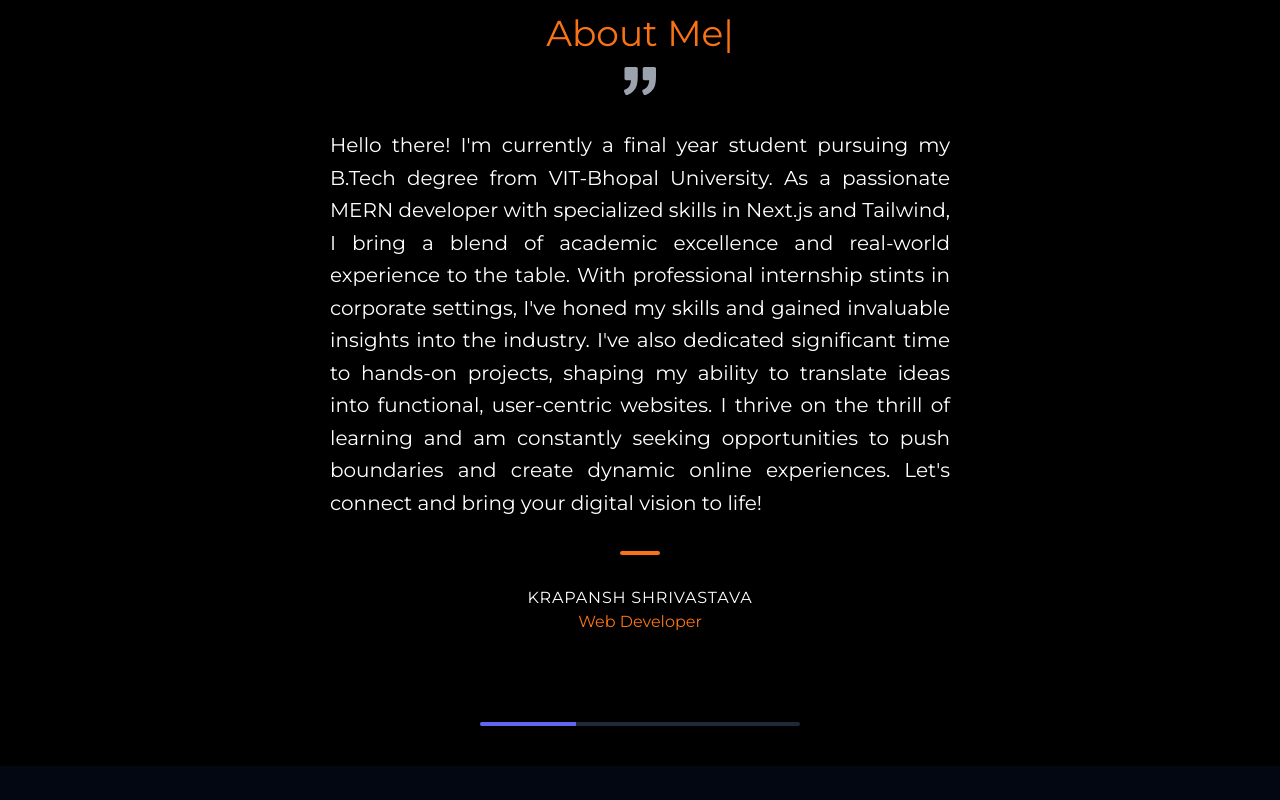
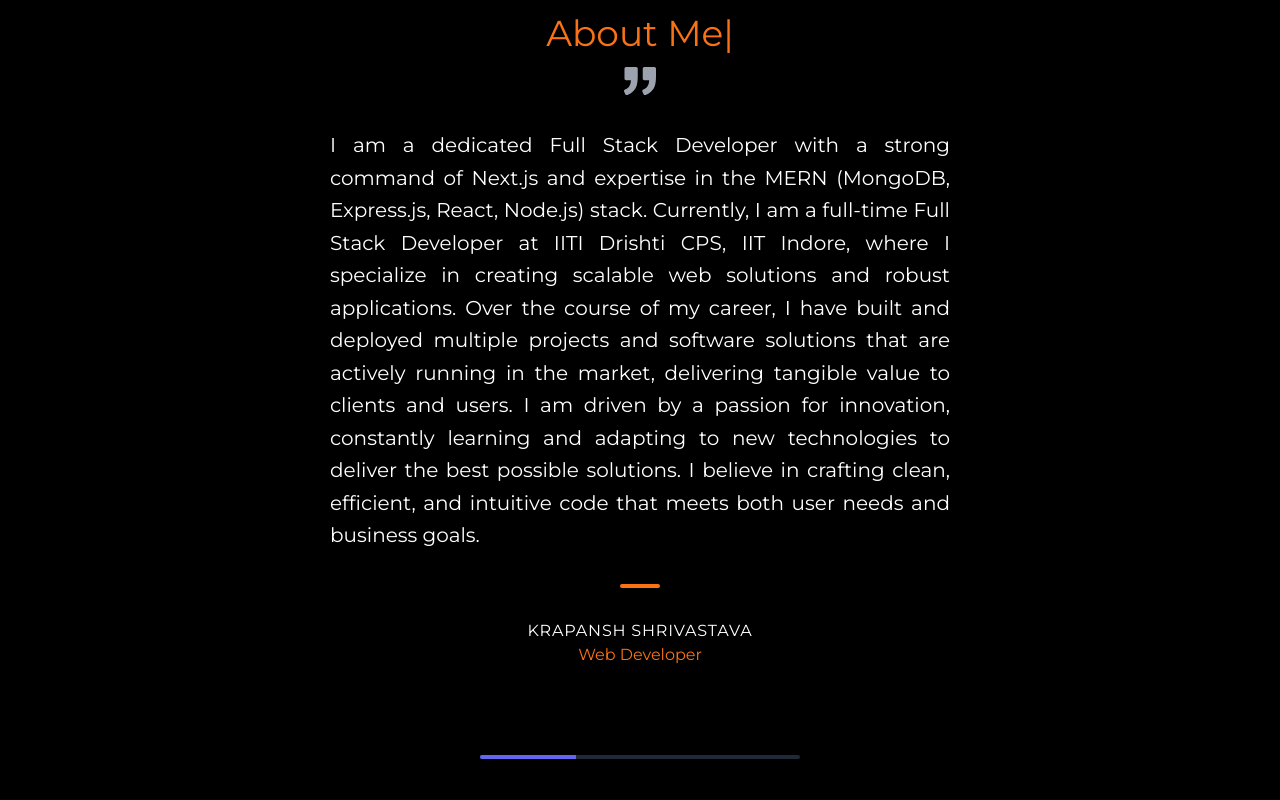
Before and after one commit to Krips24/My-Portfolio, a Next.js app: page / in a window 1280 px wide. Shown: the part 1000-1800 px from the top of the page. Built offline with nearby package versions, Linux system fonts and the light colour scheme.

Commit message:
experience and bio update

```diff
--- a/app/about/page.tsx
+++ b/app/about/page.tsx
@@ -26,12 +26,14 @@ const page = () => {
               </svg>
             </div>
             <p className="leading-relaxed text-lg text-gray-200 my-5">
-              I&apos;m a final year student at Vellore Institute of Technology,
-              Bhopal, pursuing a B.Tech degree in Electronics and Communication
-              Engineering (ECE). I am passionate about technology and have a
-              strong inclination toward the field of software development. With
-              a keen interest in web development, I have gained practical
-              experience in designing and building websites.
+              {" "}
+              I am passionate about technology with a strong inclination toward
+              software development. Over the years, I have honed my skills in
+              web development, gaining hands-on experience in designing and
+              building user-friendly, responsive websites and applications. I am
+              driven by a commitment to crafting efficient and scalable
+              solutions that meet real-world challenges and enhance user
+              experiences.{" "}
             </p>
             <p className="leading-relaxed text-lg text-gray-200 my-5">
               Skills: I excel in Full Stack Development, boasting a versatile
--- a/app/components/Experience.tsx
+++ b/app/components/Experience.tsx
@@ -20,11 +20,23 @@ const Experience = () => {
 
       {/* Experience-1 */}
       <div className="text-white lg:px-20 max-sm:text-justify mb-12">
-        <h3 className="text-lg font-semibold">Jr. Full Stack Developer</h3>
+        {" "}
+        <h3 className="text-lg font-semibold">Jr. Full Stack Developer</h3>{" "}
         <p className="mb-2 font-semibold">
-          IITI Drishti CPS Foundation, IIT Indore
-        </p>
-        <p className="mb-2 text-sm">June 2024 - Present</p>
+          {" "}
+          IITI Drishti CPS Foundation, IIT Indore{" "}
+        </p>{" "}
+        <p className="mb-2 text-sm">June 2024 - Present</p>{" "}
+        <p className="text-sm">
+          {" "}
+          As a Jr. Full Stack Developer, I contribute to the development and
+          maintenance of innovative web applications, focusing on clean,
+          efficient, and scalable code. My role involves working extensively
+          with the MERN stack, optimizing performance, and integrating complex
+          features to deliver seamless user experiences. I collaborate with
+          cross-functional teams to ensure project goals align with user and
+          market needs, driving impactful solutions from concept to deployment.{" "}
+        </p>{" "}
       </div>
 
       {/* Experience-2 */}
--- a/app/components/Navbar.tsx
+++ b/app/components/Navbar.tsx
@@ -85,7 +85,7 @@ const Navbar = () => {
               </li>
               <li>
                 <Link
-                  href="https://drive.google.com/file/d/1WJyZG2nDYBKlcRONLLBQ4sA3ZrunhKV_/view?usp=drive_link"
+                  href="https://drive.google.com/file/d/1JHX1RCrd3AVCvXKPYZPl5Bx330tzQ_0Y/view"
                   className="block py-2 px-3 text-white rounded hover:text-blue-500"
                 >
                   Resume
--- a/app/page.tsx
+++ b/app/page.tsx
@@ -120,18 +120,18 @@ const Home = () => {
               <path d="M925.036 57.197h-304c-27.6 0-50 22.4-50 50v304c0 27.601 22.4 50 50 50h145.5c-1.9 79.601-20.4 143.3-55.4 191.2-27.6 37.8-69.399 69.1-125.3 93.8-25.7 11.3-36.8 41.7-24.8 67.101l36 76c11.6 24.399 40.3 35.1 65.1 24.399 66.2-28.6 122.101-64.8 167.7-108.8 55.601-53.7 93.7-114.3 114.3-181.9 20.601-67.6 30.9-159.8 30.9-276.8v-239c0-27.599-22.401-50-50-50zM106.036 913.497c65.4-28.5 121-64.699 166.9-108.6 56.1-53.7 94.4-114.1 115-181.2 20.6-67.1 30.899-159.6 30.899-277.5v-239c0-27.6-22.399-50-50-50h-304c-27.6 0-50 22.4-50 50v304c0 27.601 22.4 50 50 50h145.5c-1.9 79.601-20.4 143.3-55.4 191.2-27.6 37.8-69.4 69.1-125.3 93.8-25.7 11.3-36.8 41.7-24.8 67.101l35.9 75.8c11.601 24.399 40.501 35.2 65.301 24.399z" />
             </svg>
             <p className="leading-relaxed text-xl text-justify  max-sm:text-lg">
-              Hello there! I&apos;m currently a final year student pursuing my
-              B.Tech degree from VIT-Bhopal University. As a passionate MERN
-              developer with specialized skills in Next.js and Tailwind, I bring
-              a blend of academic excellence and real-world experience to the
-              table. With professional internship stints in corporate settings,
-              I&apos;ve honed my skills and gained invaluable insights into the
-              industry. I&apos;ve also dedicated significant time to hands-on
-              projects, shaping my ability to translate ideas into functional,
-              user-centric websites. I thrive on the thrill of learning and am
-              constantly seeking opportunities to push boundaries and create
-              dynamic online experiences. Let&apos;s connect and bring your
-              digital vision to life!
+              I am a dedicated Full Stack Developer with a strong command of
+              Next.js and expertise in the MERN (MongoDB, Express.js, React,
+              Node.js) stack. Currently, I am a full-time Full Stack Developer
+              at IITI Drishti CPS, IIT Indore, where I specialize in creating
+              scalable web solutions and robust applications. Over the course of
+              my career, I have built and deployed multiple projects and
+              software solutions that are actively running in the market,
+              delivering tangible value to clients and users. I am driven by a
+              passion for innovation, constantly learning and adapting to new
+              technologies to deliver the best possible solutions. I believe in
+              crafting clean, efficient, and intuitive code that meets both user
+              needs and business goals.
             </p>
             <span className="inline-block h-1 w-10 rounded bg-orange-500 mt-8 mb-6" />
             <h2 className="font-medium title-font tracking-wider text-">
```
